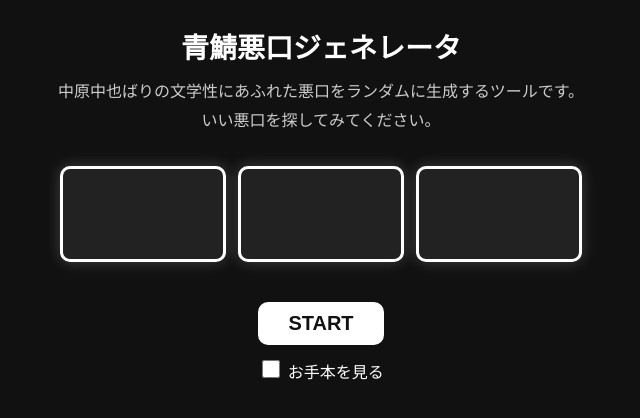
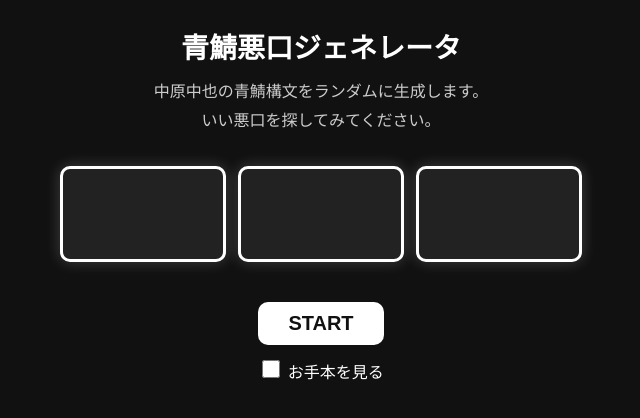
Before and after one commit to ta-ichihara/aosaba-generator, a plain HTML site: page index.html in a window 1280 px wide. Shown: the whole page, without its empty margins (319-959 px from the left). Drawn offline with Linux system fonts and the light colour scheme.

Commit message:
Add files via upload

```diff
--- a/index.html
+++ b/index.html
@@ -15,7 +15,7 @@
 
 <h1>青鯖悪口ジェネレータ</h1>
 <p class="description">
-    中原中也ばりの文学性にあふれた悪口をランダムに生成するツールです。<br>
+    中原中也の青鯖構文をランダムに生成します。<br>
     いい悪口を探してみてください。
 </p>
 
```
